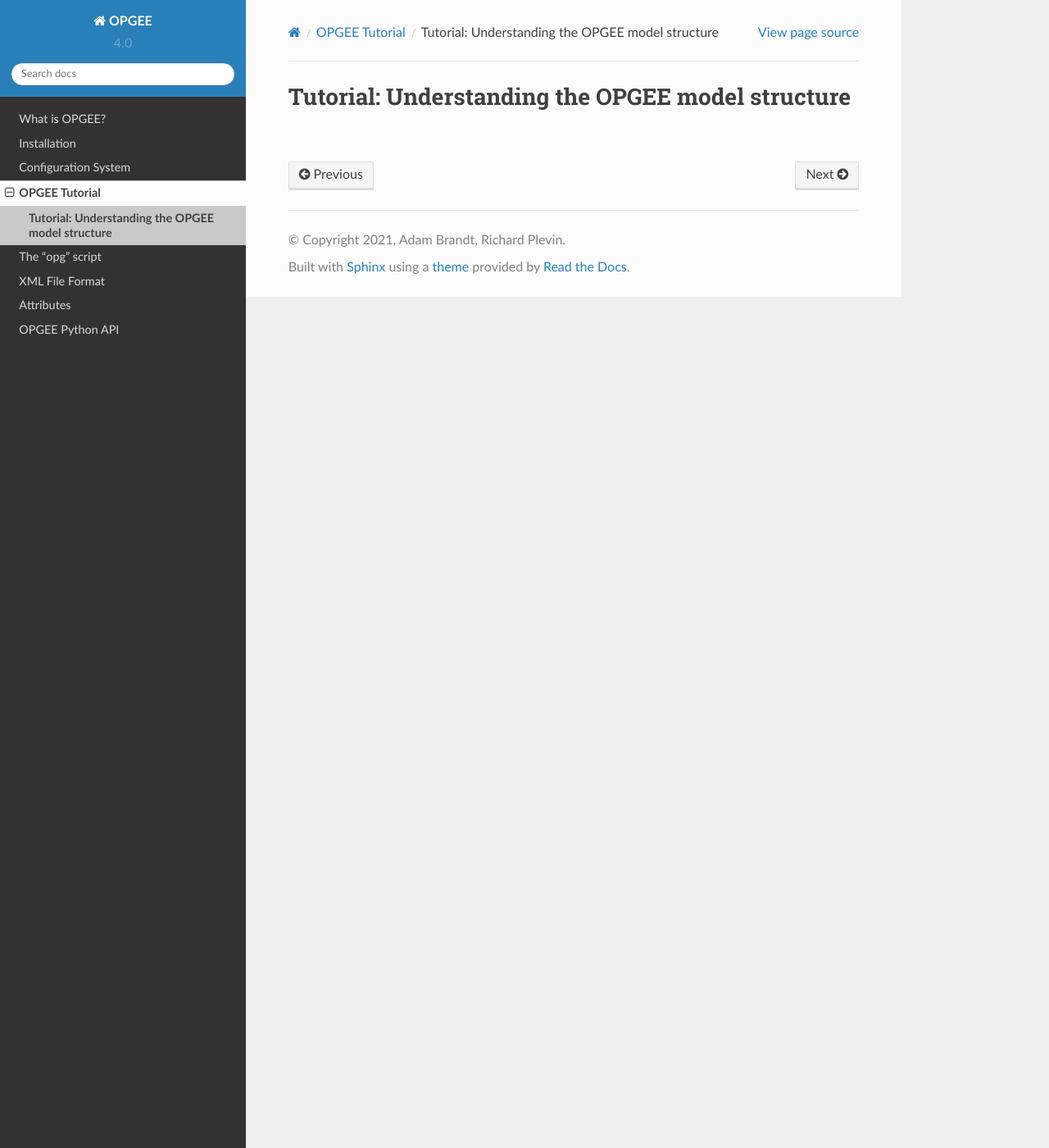
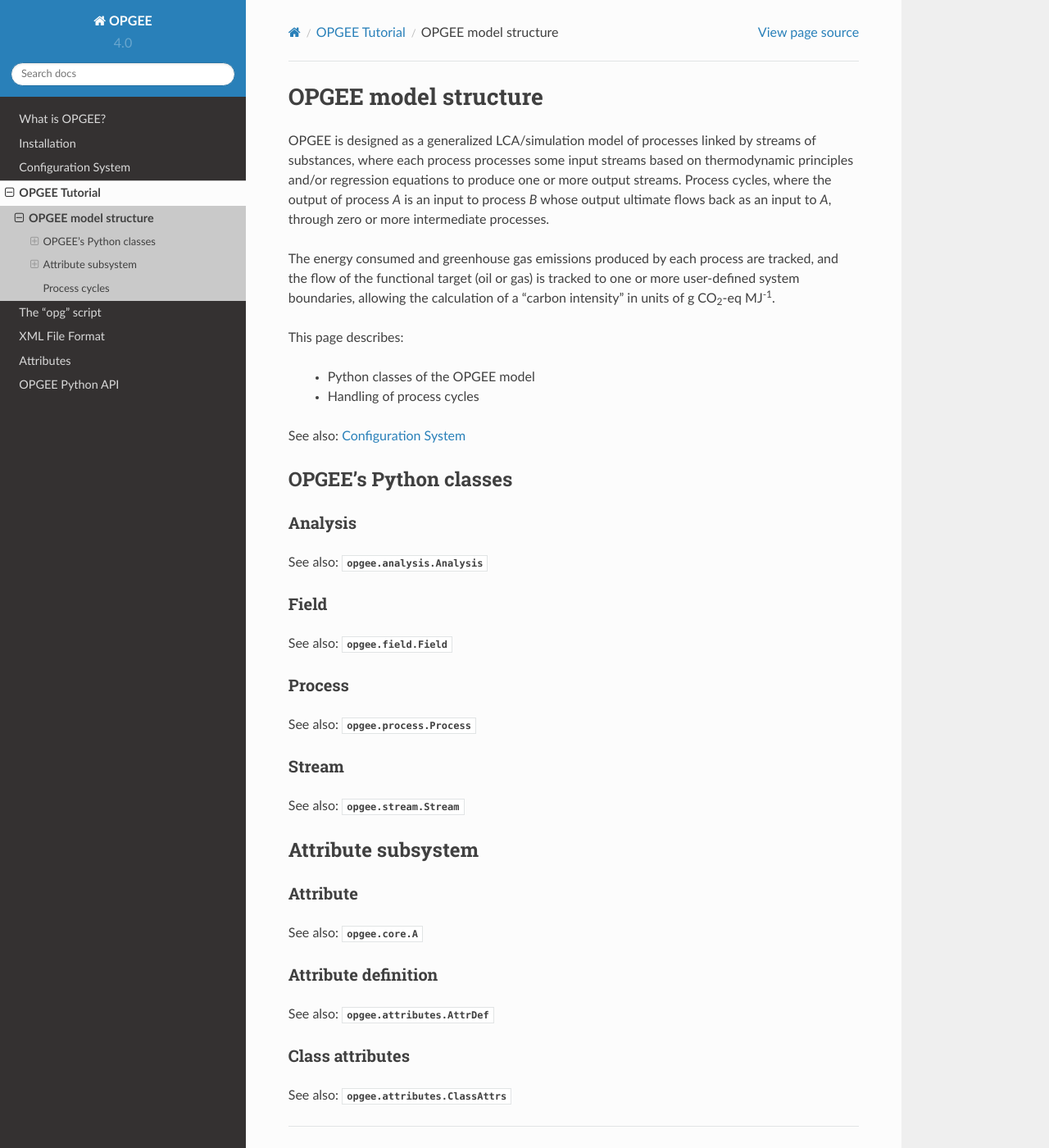
Before and after one commit to msmasnadi/OPGEEv4, a Sphinx documentation site: the page built from docs/source/tutorial_1.rst, in a window 1280 px wide and 1400 px high. Shown: the whole window at 82% size. Built offline with Sphinx 7.4.7 and the Read the Docs theme 2.0.0, drawn with Linux system fonts in a browser that asks for light colours.

```diff
--- a/docs/source/tutorial_1.rst
+++ b/docs/source/tutorial_1.rst
@@ -1,2 +1,80 @@
-Tutorial: Understanding the OPGEE model structure
-================================================================
+OPGEE model structure
+==========================
+
+OPGEE is designed as a generalized LCA/simulation model of processes linked by streams
+of substances, where each process processes some input streams based on thermodynamic
+principles and/or regression equations to produce one or more output streams. Process
+cycles, where the output of process `A` is an input to process `B` whose output ultimate
+flows back as an input to `A`, through zero or more intermediate processes.
+
+The energy consumed and greenhouse gas emissions produced by each process are tracked,
+and the flow of the functional target (oil or gas) is tracked to one or more user-defined
+system boundaries, allowing the calculation of a "carbon intensity" in units of
+g CO\ :sub:`2`-eq MJ\ :sup:`-1`.
+
+This page describes:
+
+  * Python classes of the OPGEE model
+
+  * Handling of process cycles
+
+See also: :doc:`config`
+
+
+
+
+OPGEE's Python classes
+----------------------------
+
+Analysis
+^^^^^^^^^^
+
+See also: :obj:`opgee.analysis.Analysis`
+
+Field
+^^^^^^^
+
+See also: :obj:`opgee.field.Field`
+
+
+Process
+^^^^^^^^^
+
+See also: :obj:`opgee.process.Process`
+
+
+Stream
+^^^^^^^^
+
+See also: :obj:`opgee.stream.Stream`
+
+
+Attribute subsystem
+----------------------------
+
+Attribute
+^^^^^^^^^^^
+
+See also: :obj:`opgee.core.A`
+
+
+Attribute definition
+^^^^^^^^^^^^^^^^^^^^^^
+
+See also: :obj:`opgee.attributes.AttrDef`
+
+
+Class attributes
+^^^^^^^^^^^^^^^^^^^^^^
+
+See also: :obj:`opgee.attributes.ClassAttrs`
+
+
+
+
+-----------------------------------------------------
+
+Process cycles
+----------------
+
+TBD
```
Also changed, not shown: docs/source/api.rst (+4 -4 lines), docs/source/images/class_diagram.png, 3 other files.
